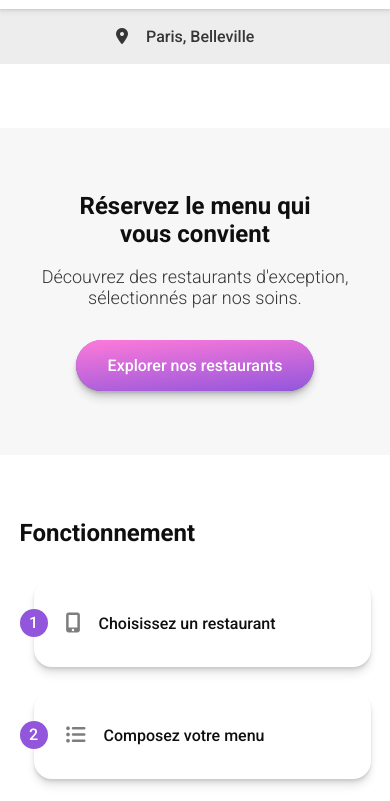
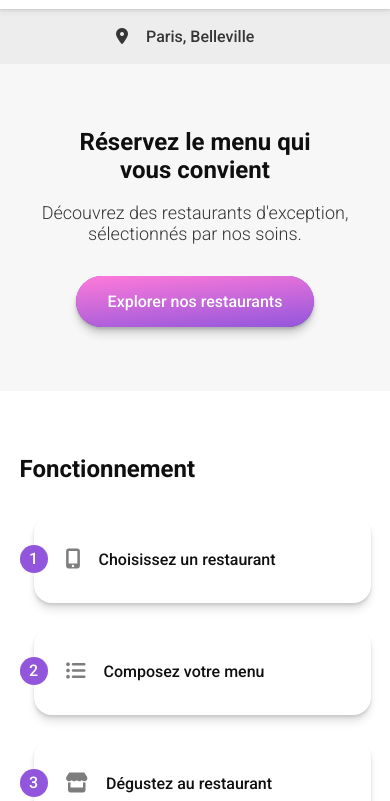
Before and after one commit to ManuelFrancisco42/ohmyfood_final, a website: page index.html in a window 390 px wide. Shown: the part 43-844 px from the top of the page. Drawn offline with Linux system fonts and the light colour scheme; a web font is replaced by a local one.

Commit message:
Correction make in HTML remove of the 'div' with a class 'menu-commander' mistakenly created

```diff
--- a/index.html
+++ b/index.html
@@ -33,7 +33,6 @@
       </form>
     </header>
     <!-- End_HEADER_Section -->
-    <div class="menu__comander"></div>
     <!-- MAIN_Section -->
     <main>
       <!-- Hero -->
--- a/sass/abstracts/_variables.scss
+++ b/sass/abstracts/_variables.scss
@@ -8,3 +8,9 @@ $colors-tertiary: hsl(165, 56%, 74%);
 
  $font-family-logo-titles: 'Shrikhand';
 $font-family-text: 'Roboto';
+
+//variables screens breakpoints:
+$breakpoints: (
+    tablet: 768px,
+    desktop: 1024px,
+);
```
